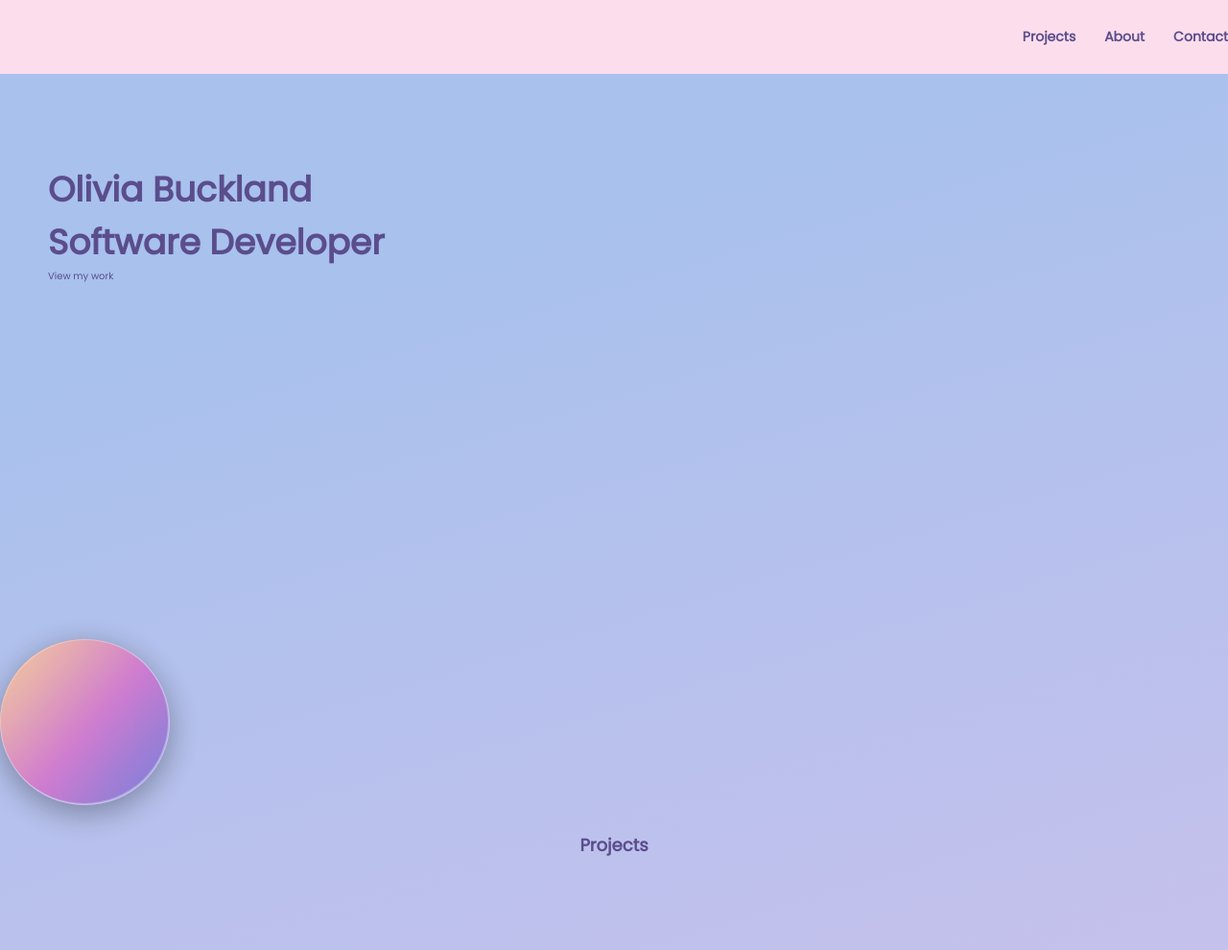
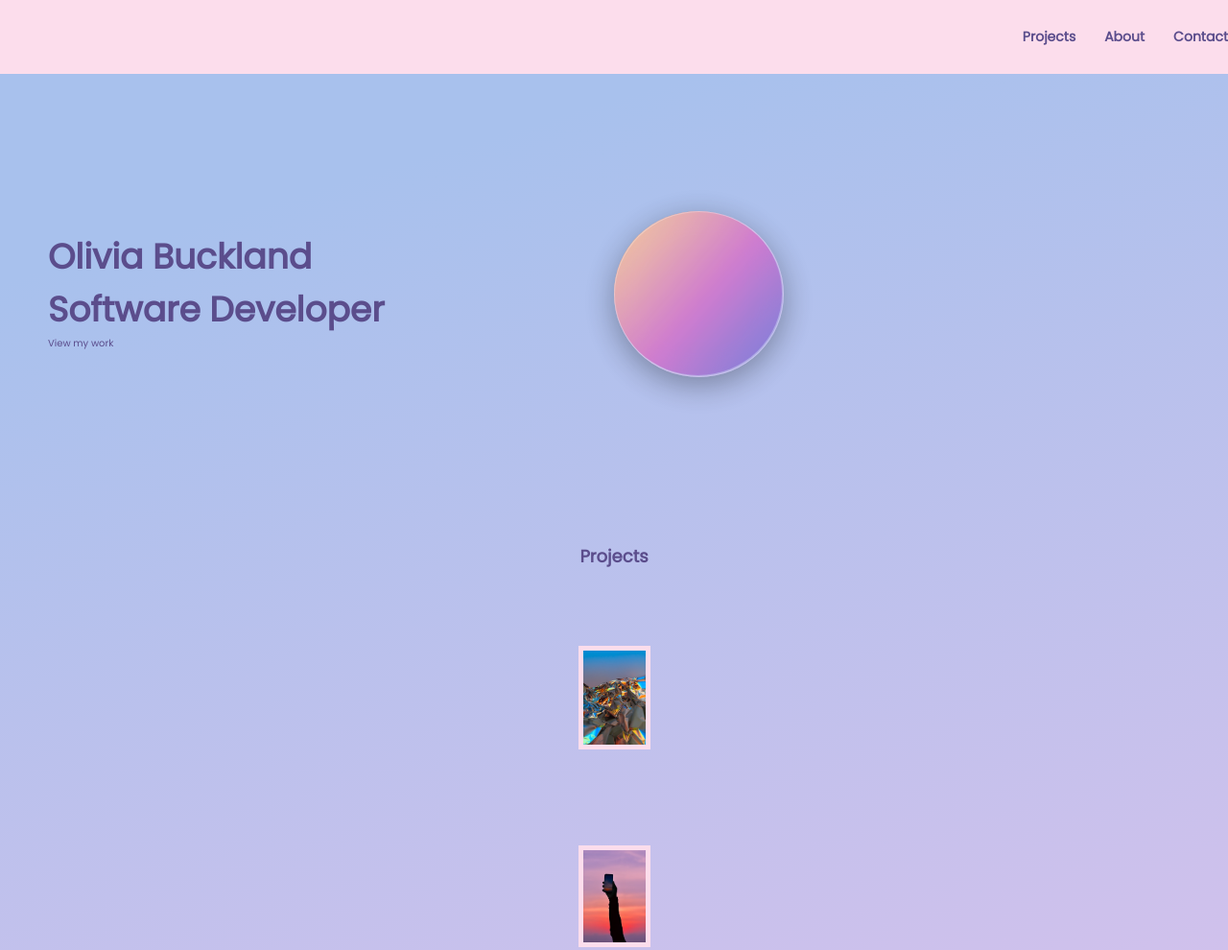
Before and after one commit to OBuckland/Portfolio, a plain HTML site: page index.html in a window 1280 px wide. Shown: the top 990 px of the page at 96% size. Drawn offline with Linux system fonts and the light colour scheme.

Commit message:
first bubble in postion

```diff
--- a/_components.scss
+++ b/_components.scss
@@ -19,7 +19,7 @@
     display: flex;
     font-size: 10px;
 
-    padding-top: 170px;
+    padding-top: 240px;
     padding-bottom: 170px;
     padding-left: 50px;
     align-content: space-between;
--- a/_themes.scss
+++ b/_themes.scss
@@ -1,7 +1,10 @@
-bubble1  > * {
-    position: relative;
-    top: 10px;
 
+
+.bubble1-container  > * {
+    position: absolute;
+    left: 200px;
+    top: 220px;
+    left: 50%;
 }
 
 .circleBase {
@@ -21,8 +24,6 @@ background-image: linear-gradient(311deg, #4158D0 0%, #C850C0 46%, #FFCC70 100%)
   .container {
       width: 175px;
       height: 171;
-      margin: 200px auto;
-
   }
 
   .glass-overlay1 {
@@ -34,9 +35,7 @@ background-image: linear-gradient(311deg, #4158D0 0%, #C850C0 46%, #FFCC70 100%)
     box-shadow: 0 8px 32px 0 rgba(0, 0, 0, 0.37);
     width: 175px;
     height: 171px;
-    border-radius: 50%;
     mix-blend-mode: screen;
-
 
   }
 
@@ -49,8 +48,6 @@ background-image: linear-gradient(311deg, #4158D0 0%, #C850C0 46%, #FFCC70 100%)
     box-shadow: 0 8px 32px 0 rgba(0, 0, 0, 0.37);
     width: 175px;
     height: 171px;
-    border-radius: 50%;
-
 
   }
 
@@ -67,3 +64,65 @@ background-image: linear-gradient(311deg, #4158D0 0%, #C850C0 46%, #FFCC70 100%)
 
 
   }
+
+
+
+
+/* .bubble2-container  > * {
+
+
+}
+
+.circleBase {
+    border-radius: 50%;
+  }
+
+  .circle {
+    width: 60px;
+    height: 60px;
+background-color: #4158D0;
+background-image: linear-gradient(311deg, #4158D0 0%, #C850C0 46%, #FFCC70 100%);
+    backdrop-filter: blur(30px);
+    opacity: 90%;
+  }
+
+
+  .container {
+    width: 60px;
+    height: 60px;
+  }
+
+  .glass-overlay1 {
+    background: linear-gradient(135deg, rgba(255, 255, 255, 0.2), rgba(255, 255, 255, 0.2));
+    backdrop-filter: blur(10px);
+    -webkit-backdrop-filter: blur(44px);
+    border-radius: 20px;
+    border:1px solid rgba(255, 255, 255, 0.18);
+    box-shadow: 0 8px 32px 0 rgba(0, 0, 0, 0.37);
+    width: 60px;
+    height: 60px;
+    mix-blend-mode: screen;
+  }
+
+  .glass-overlay2 {
+    background: linear-gradient(135deg, rgba(255, 255, 255, 0.2), rgba(255, 255, 255, 0.2));
+    backdrop-filter: blur(10px);
+    -webkit-backdrop-filter: blur(20px);
+    border-radius: 20px;
+    border:1px solid rgba(255, 255, 255, 0.3);
+    box-shadow: 0 8px 32px 0 rgba(0, 0, 0, 0.37);
+    width: 60px;
+    height: 60px;
+  }
+
+  .glass-overlay3 {
+    background: linear-gradient(135deg, rgba(255, 255, 255, 0.2), rgba(255, 255, 255, 0.2));
+    backdrop-filter: blur(10px);
+    -webkit-backdrop-filter: blur(20px);
+    border-radius: 20px;
+    border:1px solid rgba(255, 255, 255, 0.3);
+    box-shadow: 0 8px 32px 0 rgba(0, 0, 0, 0.37);
+    width: 60px;
+    height: 60px;
+    border-radius: 50%;
+  } */
--- a/index.html
+++ b/index.html
@@ -20,6 +20,7 @@
 
 
 
+
     <header class="header">
         <div class="intro">
         <h1 class="intro__heading">Olivia Buckland</h1>
@@ -28,14 +29,7 @@
     </div>
     </header>
 
-    <div class="bubble1">
-        <div class="circleBase circle1"></div>
-        <div class="circleBase circle">
-            <div class="container glass-overlay1 glass-overlay1 glass-overlay3">
-            </div>
-        </div>
-    </div>
-    </div>
+
 
     <main class="main">
 
@@ -115,8 +109,28 @@
 
 
 
+       <div class="bubble1-container">
+        <div class="bubble1">
+            <div class="circleBase circle1"></div>
+            <div class="circleBase circle">
+                <div class="container glass-overlay1 glass-overlay1 glass-overlay3">
+                </div>
+            </div>
+        </div>
+        </div>
+    </div>
 
-
+<!--   <div class="bubble2-container">
+        <div class="bubble2">
+            <div class="circleBase circle1"></div>
+            <div class="circleBase circle">
+                <div class="container glass-overlay1 glass-overlay1 glass-overlay3">
+                </div>
+            </div>
+        </div>
+        </div>
+    </div>
+-->
 
 
 
```
Also changed, not shown: _themes.css (added), main.css.
